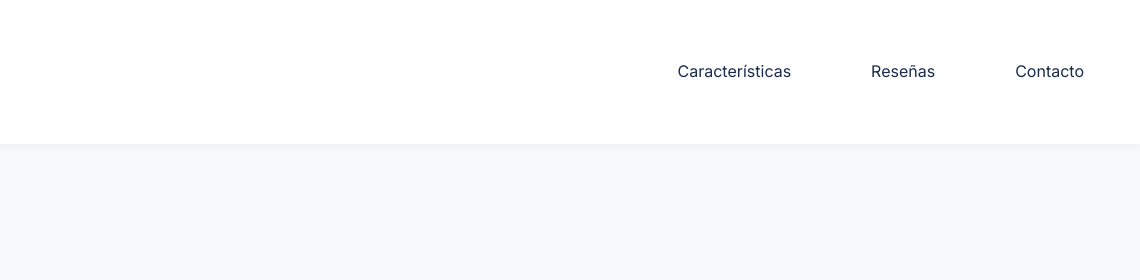
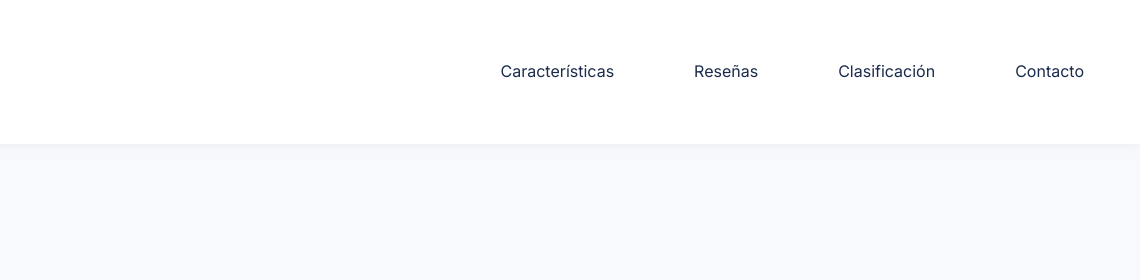
Before and after one commit to alex1245re/SassParcel, a website built with Parcel: page src/index.html in a window 1280 px wide. Shown: the top 280 px of the page, 140-1280 px from the left. Built offline with nearby package versions, Linux system fonts and the light colour scheme.

Commit message:
add clasificacion to site-nav

```diff
--- a/src/index.html
+++ b/src/index.html
@@ -18,6 +18,7 @@
             <nav class="site-nav">
                 <a href="#features">Características</a>
                 <a href="#testimonials">Reseñas</a>
+                <a href="#clasificacion">Clasificación</a>
                 <a href="#contact">Contacto</a>
             </nav>
         </div>
```
Also changed, not shown: dist/index.html, src/scss/abstracts/_variables.scss (line endings or trailing spaces), 2 other files.
